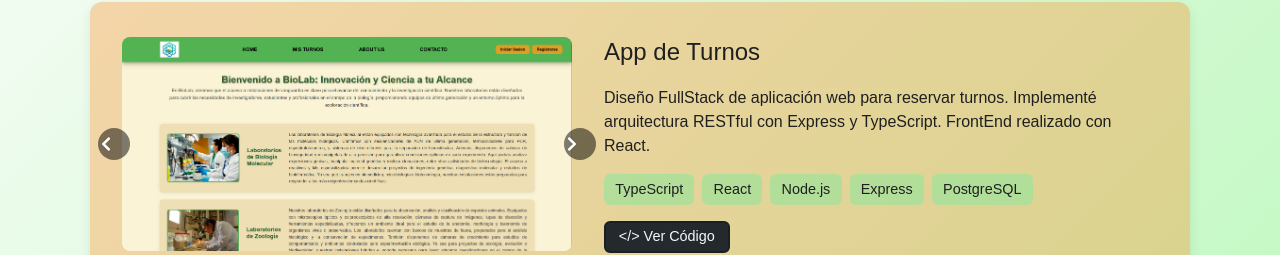
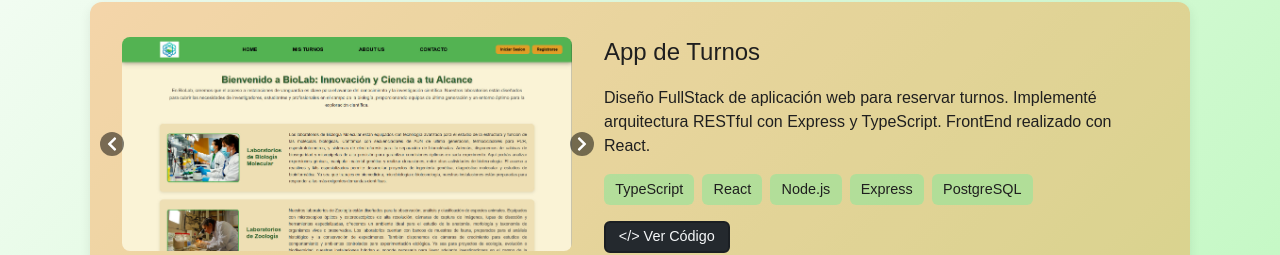
Before and after one commit to PLPedroLeone/Portfolio, a Next.js app: page / in a window 1280 px wide. Shown: the part 2874-3129 px from the top of the page. Built offline with nearby package versions, Linux system fonts and the light colour scheme.

Commit message:
finished img arrows and submit form

```diff
--- a/src/sections/Contact.tsx
+++ b/src/sections/Contact.tsx
@@ -88,10 +88,10 @@ const Contact = () => {
     <Section id="contact">
       <h2>Contacto</h2>
       <p>¿Te interesa trabajar conmigo o tenés alguna consulta?</p>
-      <form>
-        <input type="text" placeholder="Nombre" required />
-        <input type="email" placeholder="Correo electrónico" required />
-        <textarea placeholder="Mensaje" rows={5} required />
+      <form action="https://formspree.io/f/mjkwzzra" method="POST">
+        <input type="text" name="name" placeholder="Nombre" required />
+        <input type="email" name="email" placeholder="Correo electrónico" required />
+        <textarea name="message" placeholder="Mensaje" rows={5} required />
         <button type="submit">Enviar Mensaje</button>
       </form>
 
--- a/src/sections/Projects.tsx
+++ b/src/sections/Projects.tsx
@@ -312,15 +312,19 @@ export const Projects = () => {
                             style={{
                               position: 'absolute',
                               top: '50%',
-                              left: '-1.5rem',
+                              left: '-1.4rem',
                               transform: 'translateY(-50%)',
                               background: 'rgba(0,0,0,0.5)',
                               color: '#fff',
                               border: 'none',
                               borderRadius: '50%',
-                              width: '2rem',
-                              height: '2rem',
+                              width: '1.5rem',
+                              height: '1.5rem',
+                              display: 'flex',
+                              alignItems: 'center',
+                              justifyContent: 'center',
                               cursor: 'pointer',
+                              zIndex: 2
                             }}
                             aria-label="Anterior"
                           >
@@ -334,15 +338,19 @@ export const Projects = () => {
                             style={{
                               position: 'absolute',
                               top: '50%',
-                              right: '-1.5rem',
+                              right: '-1.4rem',
                               transform: 'translateY(-50%)',
                               background: 'rgba(0,0,0,0.5)',
                               color: '#fff',
                               border: 'none',
                               borderRadius: '50%',
-                              width: '2rem',
-                              height: '2rem',
+                              width: '1.5rem',
+                              height: '1.5rem',
+                              display: 'flex',
+                              alignItems: 'center',
+                              justifyContent: 'center',
                               cursor: 'pointer',
+                              zIndex: 2
                             }}
                             aria-label="Siguiente"
                           >
```
